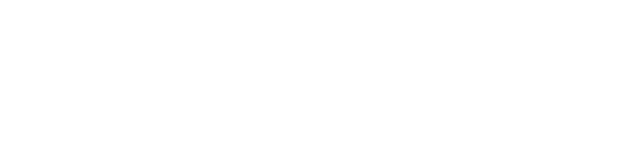
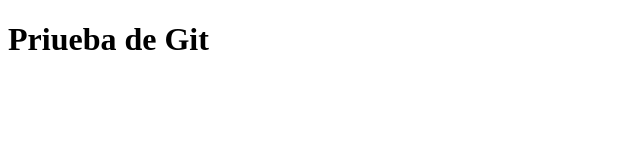
Before and after one commit to claussfrank/Prueba, a plain HTML site: page index.html in a window 1280 px wide. Shown: the whole page, without its empty margins (0-640 px from the left). Drawn offline with Linux system fonts and the light colour scheme.

Commit message:
Primer Branch

```diff
--- a/index.html
+++ b/index.html
@@ -5,6 +5,6 @@
     <title>Prueba de Git</title>
   </head>
   <body>
-
+    <h1>Priueba de Git </h1>
   </body>
 </html>
```
